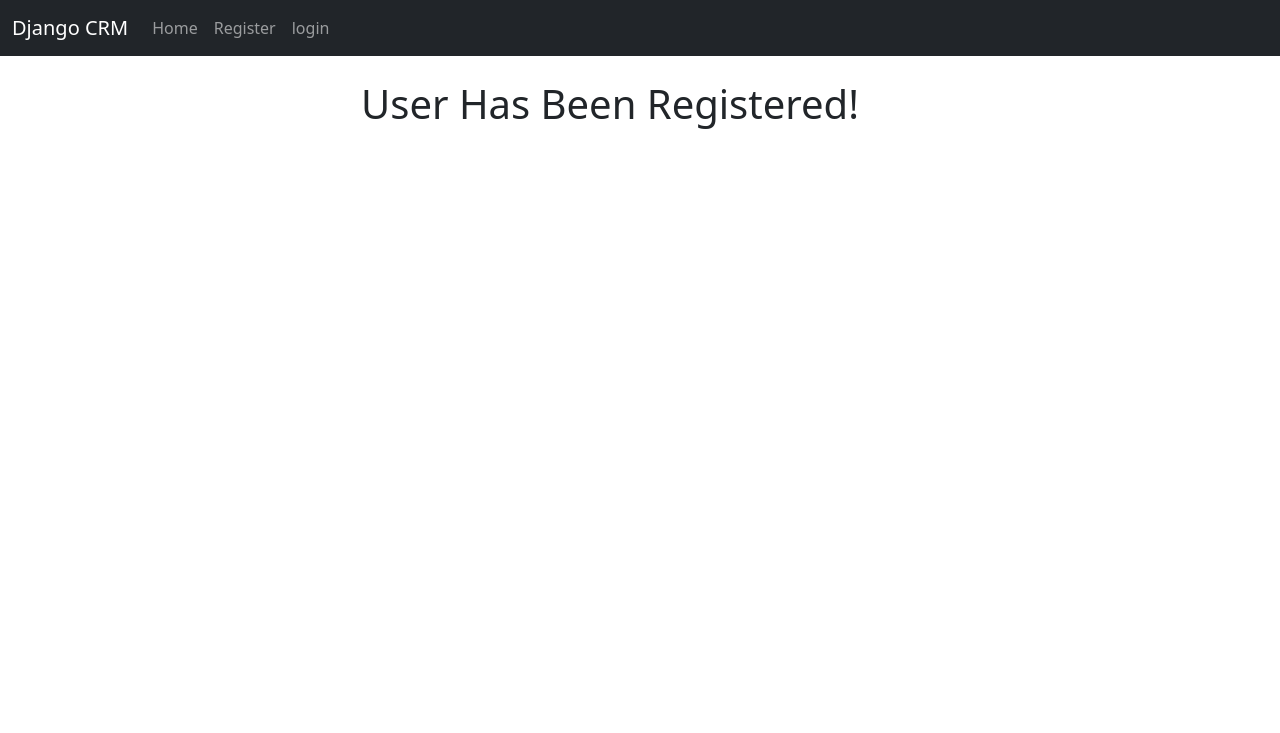
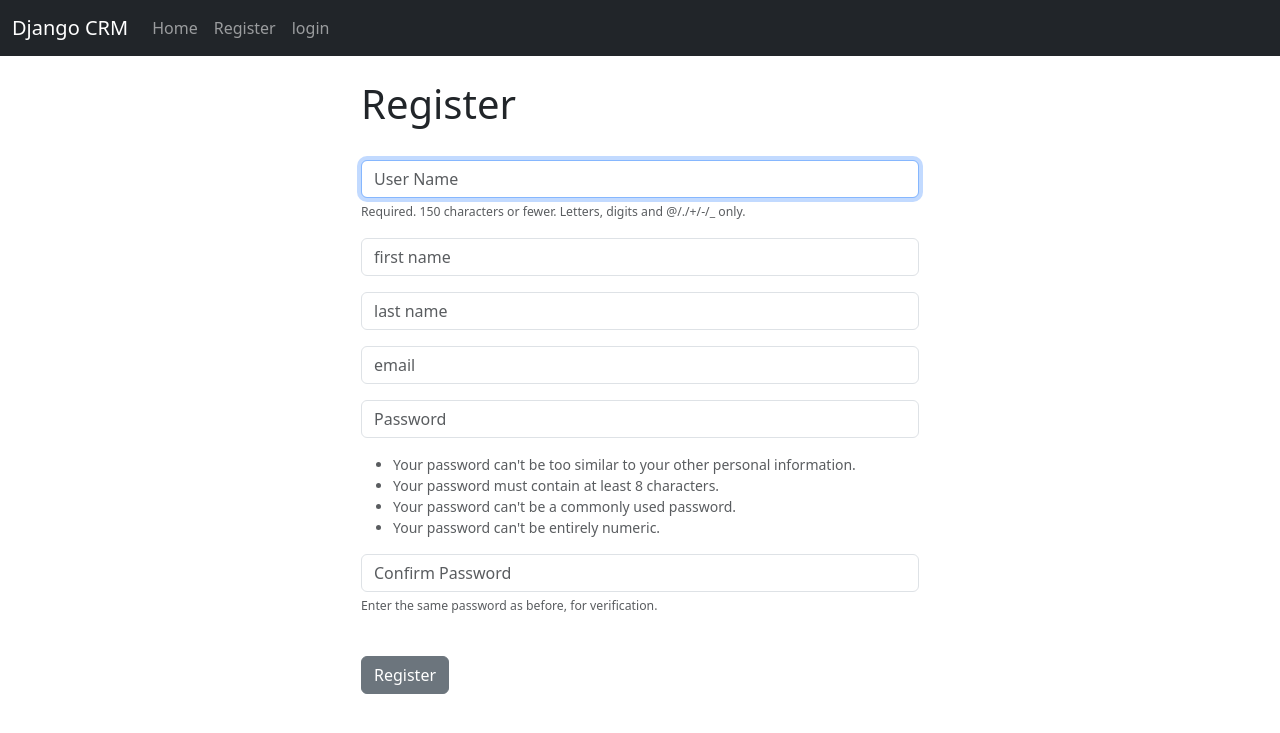
Before and after one commit to hgovan/django_crm, a Django app: page /register/ in a window 1280 px wide. Shown: the top 733 px of the page. Run offline with Django 4.2, Linux system fonts and the light colour scheme.

Commit message:
registration and login are done

```diff
--- a/website/forms.py
+++ b/website/forms.py
@@ -1,9 +1,10 @@
-from django.contrib.forms import UserCreationForm
-from django.contrib.model import User
+from django.contrib.auth.forms import UserCreationForm
+from django.contrib.auth.models import User
 from django import forms
+# from .models import Record
 
 
-class SignupForm(UserCreationForm):
+class SignUpForm(UserCreationForm):
     email = forms.EmailField(label='', widget=forms.TextInput(
         attrs={'class': 'form-control', 'placeholder': 'email'}))
     first_name = forms.CharField(label='', max_length=30, widget=forms.TextInput(
@@ -61,6 +62,6 @@ class AddRecordForm(forms.ModelForm):
     zipcode = forms.CharField(required=True, widget=forms.widgets.TextInput(
         attrs={"placeholder": "Zipcode", "class": "form-control"}), label="")
 
-    class Meta:
-        model = Record
-        exclude = ("user",)
+    # class Meta:
+    #     model = Record
+    #     exclude = ("user",)
--- a/website/templates/home.html
+++ b/website/templates/home.html
@@ -19,7 +19,7 @@
         <div class="mb-3">
           <input type="password" class="form-control" name="password" placeholder ="password" required/>
         </div>
-        <button type="submit" class="btn btn-secondary">Log in</button>
+        <button type="submit" class="btn btn-secondary">Login</button>
       </form>
     </form>
   </div>
--- a/website/templates/navbar.html
+++ b/website/templates/navbar.html
@@ -5,7 +5,7 @@
     <div class="collapse navbar-collapse" id="navbarSupportedContent">
       <ul class="navbar-nav me-auto mb-2 mb-lg-0">
         <li class="nav-item">
-          <a class="nav-link" href="">Home</a>
+          <a class="nav-link" href="{% url 'home' %}">Home</a>
         </li>
         {% if user.is_authenticated %}
           <li class="nav-item">
--- a/website/templates/register.html
+++ b/website/templates/register.html
@@ -1,7 +1,26 @@
 {% extends 'base.html' %}
-
 {% block content %}
   <div class="col-md-6 offset-md-3">
-    <h1>User Has Been Registered!</h1>
+    <h1>Register</h1>
+    <br />
+
+    <form method="POST" action="">
+      {% csrf_token %}
+      {% if form.errors %}
+        <div class="alert alert-warning alert-dismissible fade show" role="alert">
+          Your Form Has Errors{% for field in form %}
+            {% if field.errors %}
+              {{ field.errors }}
+            {% endif %}
+          {% endfor %}
+          <button type="button" class="btn-close" data-bs-dismiss="alert" aria-label="Close"></button>
+        </div>
+      {% endif %}
+
+      {{ form.as_p }}
+
+      <br />
+      <button type="submit" class="btn btn-secondary">Register</button>
+    </form>
   </div>
 {% endblock %}
--- a/website/views.py
+++ b/website/views.py
@@ -1,6 +1,7 @@
 from django.shortcuts import render, redirect
 from django.contrib.auth import authenticate, login, logout
 from django.contrib import messages
+from .forms import SignUpForm
 
 
 def home(request):
@@ -8,15 +9,8 @@ def home(request):
         username = request.POST['username']
         password = request.POST['password']
         user = authenticate(request, username=username, password=password)
-        if user is not None:
-            login(request, user)
-            messages.success(request, "You have successfully logged in")
-            return redirect("home")
-        else:
-            messages.error(request, "Login failed, please try again")
-            return redirect("home")
-    else:
-        return render(request, 'home.html', {})
+        return login_user(request, user)
+    return render(request, 'home.html', {})
 
 
 def logout_user(request):
@@ -26,4 +20,26 @@ def logout_user(request):
 
 
 def register_user(request):
-    return render(request, 'register.html', {})
+    if request.method == "POST":
+        form = SignUpForm(request.POST)
+        if form.is_valid():
+            form.save()
+            messages.success(request, "Your registration form has been saved")
+            username = form.cleaned_data['username']
+            password = form.cleaned_data['password1']
+            user = authenticate(request, username=username, password=password)
+            return login_user(request, user)
+    else:
+        form = SignUpForm()
+        return render(request, 'register.html', {'form': form})
+    return render(request, 'register.html', {'form': form})
+
+
+def login_user(request, user):
+    print(user)
+    if user is not None:
+        login(request, user)
+        messages.success(request, "You have successfully logged in")
+    else:
+        messages.error(request, "Login failed, please try again")
+    return redirect('home')
```
Also changed, not shown: db.sqlite3.
